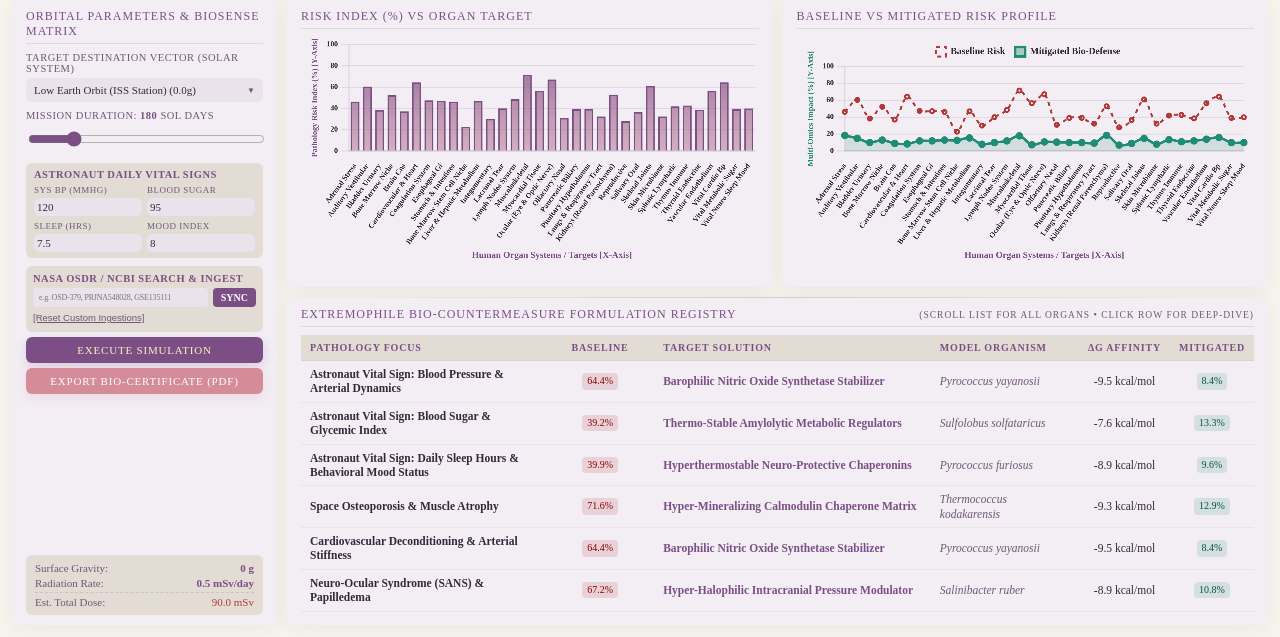
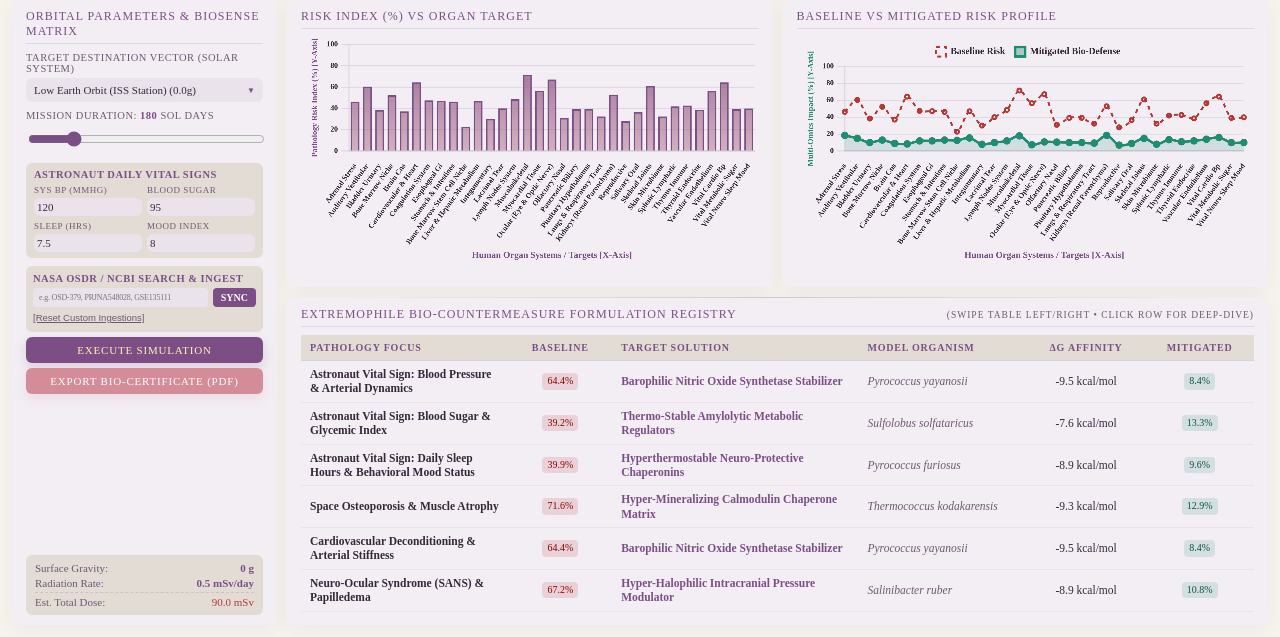
Before and after one commit to pritirooj-source/CHOSMOPHY-X, a Flask app: page / in a window 1280 px wide. Shown: the part 1036-1673 px from the top of the page. Run offline with Flask 3, Linux system fonts and the light colour scheme; some web fonts are replaced.

Commit message:
Update index.html

```diff
--- a/templates/index.html
+++ b/templates/index.html
@@ -456,12 +456,13 @@
             width: 100%;
         }
 
-        /* Perfectly contained table wrapper */
+        /* Dedicated table wrapper with independent horizontal scrolling */
         .table-wrap {
             max-height: 280px;
             width: 100%;
             overflow-x: auto;
             overflow-y: auto;
+            -webkit-overflow-scrolling: touch; /* Smooth scrolling for mobile */
             scrollbar-width: thin;
             scrollbar-color: rgba(123, 79, 133, 0.4) rgba(247, 244, 238, 0.2);
         }
@@ -483,6 +484,7 @@
 
         table {
             width: 100%;
+            min-width: 700px; /* Forces table content to have enough width so horizontal scrollbar appears on phones */
             border-collapse: collapse;
             font-size: 12px;
         }
@@ -520,12 +522,12 @@
             height: auto;
         }
 
-        .col-focus { width: 28%; }
-        .col-base { width: 12%; text-align: center; }
-        .col-sol { width: 32%; }
-        .col-org { width: 16%; }
-        .col-dg { width: 6%; text-align: center; }
-        .col-mit { width: 6%; text-align: center; }
+        .col-focus { width: 160px; }
+        .col-base { width: 80px; text-align: center; }
+        .col-sol { width: 190px; }
+        .col-org { width: 130px; }
+        .col-dg { width: 90px; text-align: center; }
+        .col-mit { width: 80px; text-align: center; }
 
         tr:hover td { background: rgba(123, 79, 133, 0.06); }
 
@@ -744,7 +746,7 @@
                     </div>
 
                     <div class="panel" style="margin-bottom: 0;">
-                        <h2 class="panel-title">Extremophile Bio-Countermeasure Formulation Registry <span style="font-size: 9.5px; color: var(--text-dim);">(Scroll list for all organs • Click row for Deep-Dive)</span></h2>
+                        <h2 class="panel-title">Extremophile Bio-Countermeasure Formulation Registry <span style="font-size: 9.5px; color: var(--text-dim);">(Swipe table left/right • Click row for Deep-Dive)</span></h2>
                         <div class="table-wrap">
                             <table>
                                 <thead>
```
